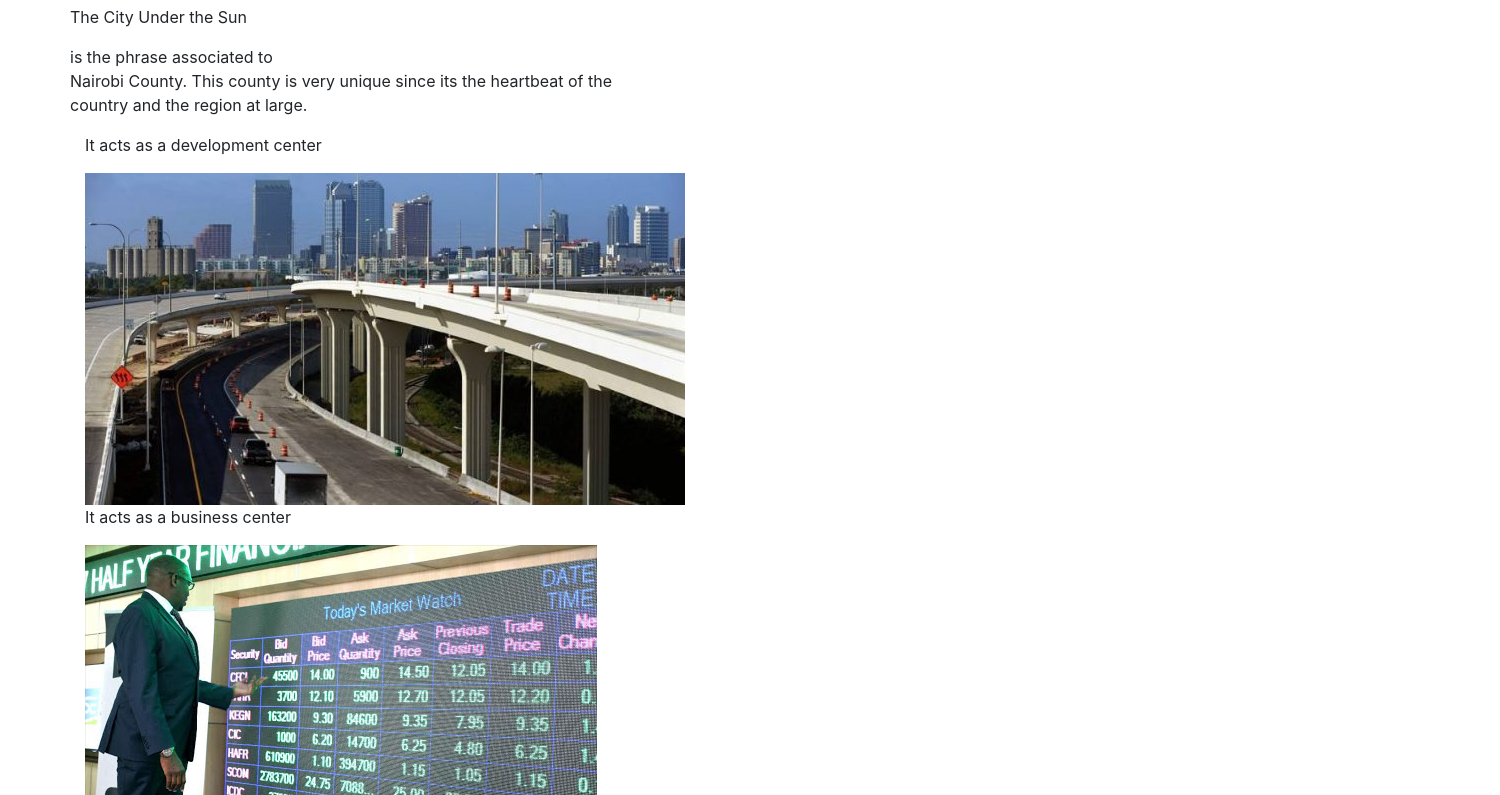
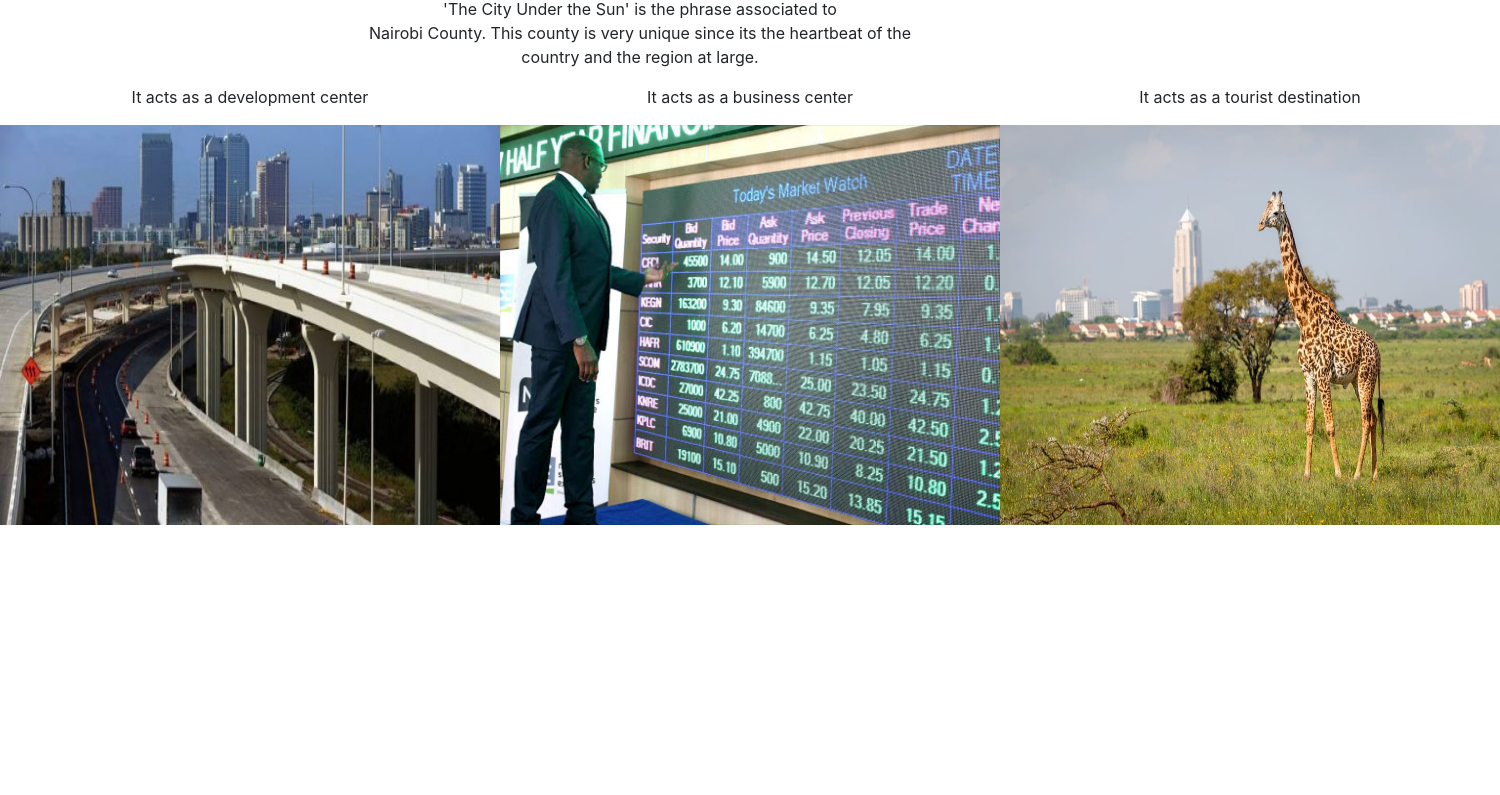
Before and after one commit to NaomiMukuhi/week5, a plain HTML site: page nairobi.html in a window 1280 px wide. Shown: the part 59-854 px from the top of the page, 1500 px wide, since content can reach past the window. After the commit the page ends 800 px from the top, so only its background shows below. Drawn offline with nearby package versions, Linux system fonts and the light colour scheme; files that its build step writes are made by us from their sources.

Commit message:
It will add content to the nairobi page

```diff
--- a/CSS/nairobi.css
+++ b/CSS/nairobi.css
@@ -0,0 +1,16 @@
+body {
+    width: 100vw;
+}
+
+#welcome {
+    text-align: center;
+}
+img {
+    height: 400px;
+    width: 500px;
+}
+
+.intro {
+    display: flex;
+    justify-content: space-around;
+}
--- a/nairobi.html
+++ b/nairobi.html
@@ -5,34 +5,36 @@
     <meta http-equiv="X-UA-Compatible" content="IE=edge">
     <meta name="viewport" content="width=device-width, initial-scale=1.0">
     <link rel="stylesheet" href="https://stackpath.bootstrapcdn.com/bootstrap/4.3.1/css/bootstrap.min.css" integrity="sha384-ggOyR0iXCbMQv3Xipma34MD+dH/1fQ784/j6cY/iJTQUOhcWr7x9JvoRxT2MZw1T" crossorigin="anonymous">
-    <link rel="stylesheet" href="nairobi.css">
+    <link rel="stylesheet" href="./CSS/nairobi.css">
     <title>i-Counties</title>
 </head>
 <body>
   <header>
       <a href="#"></a>
   </header>
-  <div class="container">
-      <div class="row">
      <div id="welcome">
         <h1>Welcome to Nairobi County</h1>
-                <p><blockquote>The City Under the Sun</blockquote> is the phrase associated to<br>
+        <p><quote>'The City Under the Sun'</quote> is the phrase associated to<br>
          Nairobi County. This county is very unique since its the heartbeat of the <br>
          country and the region at large.</p>
-                <div class="col-4">
+
+        <div class="intro">
+            <div class="one">
                 <p>It acts as a development center</p>
                 <img src="./images/Nairobi-Expressway.jpg" alt="Nairobi-Expressway">
             </div>
-                <div class="col-4">
+
+            <div class="two">
                 <p>It acts as a business center</p>
                 <img src="./images/business.jpg" alt="NSE image">
             </div>
-                <div class="col-4">
+
+            <div class="three">
                 <p>It acts as a tourist destination</p>
                 <img src="./images/Nairobi-tourist.jpg" alt="Nairobi national park image">
             </div>
         </div>
     </div>
-  </div>
+
 </body>
 </html>
```
Also changed, not shown: images/nairobi_g.jpg (added). Lines whose indentation alone changed are shown as unchanged.
